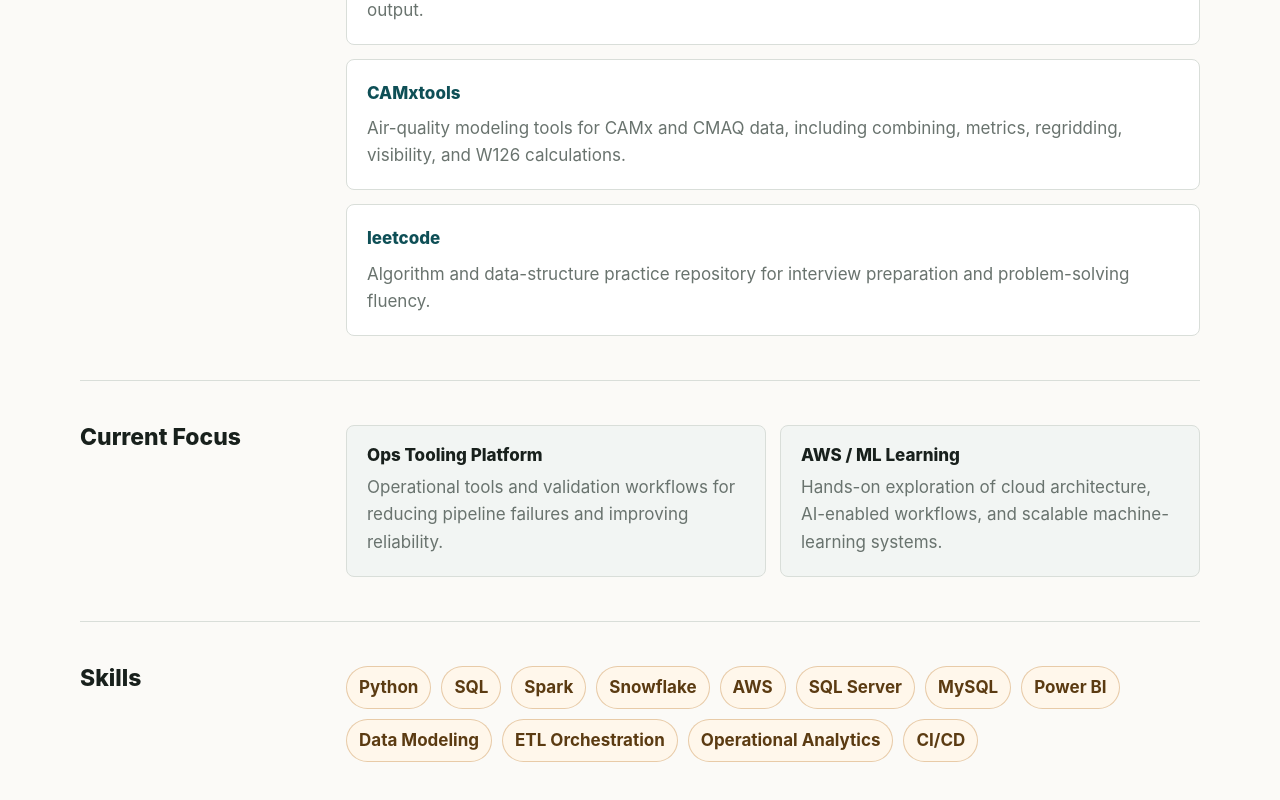
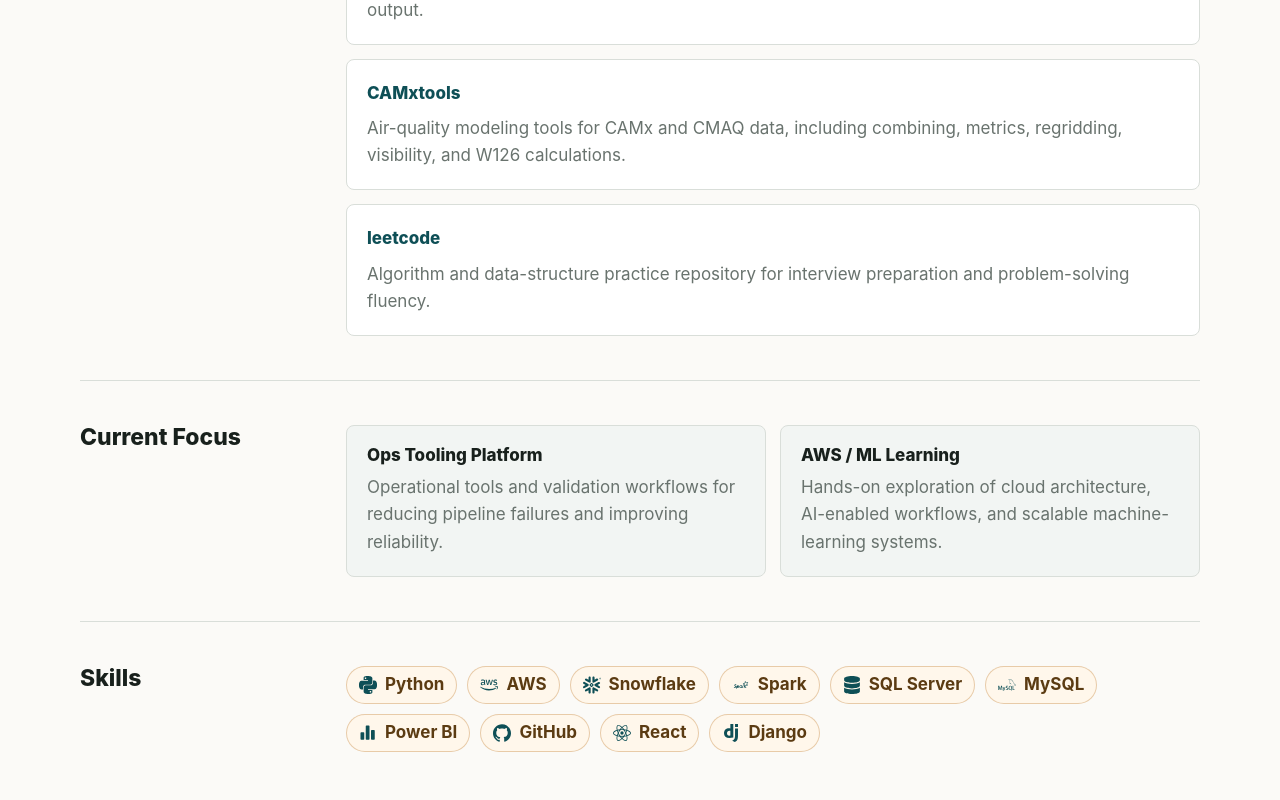
Before and after one commit to jaegunjung/jaegunjung.github.io, a React (Vite) app: page / in a window 1280 px wide. Shown: the part 1445-2245 px from the top of the page. Built offline with nearby package versions, Linux system fonts and the light colour scheme.

Commit message:
Add skill icons

```diff
--- a/package.json
+++ b/package.json
@@ -11,7 +11,8 @@
   },
   "dependencies": {
     "react": "^19.2.6",
-    "react-dom": "^19.2.6"
+    "react-dom": "^19.2.6",
+    "react-icons": "^5.6.0"
   },
   "devDependencies": {
     "@eslint/js": "^10.0.1",
--- a/src/App.jsx
+++ b/src/App.jsx
@@ -1,3 +1,15 @@
+import {
+  SiDjango,
+  SiGithub,
+  SiMysql,
+  SiPython,
+  SiReact,
+  SiSnowflake,
+} from 'react-icons/si'
+import { BiSolidBarChartAlt2 } from 'react-icons/bi'
+import { DiSpark } from 'react-icons/di'
+import { FaAws, FaDatabase } from 'react-icons/fa'
+
 const projects = [
   {
     name: 'Crypto Data Analysis',
@@ -45,18 +57,16 @@
 ]
 
 const skills = [
-  'Python',
-  'SQL',
-  'Spark',
-  'Snowflake',
-  'AWS',
-  'SQL Server',
-  'MySQL',
-  'Power BI',
-  'Data Modeling',
-  'ETL Orchestration',
-  'Operational Analytics',
-  'CI/CD',
+  { name: 'Python', Icon: SiPython },
+  { name: 'AWS', Icon: FaAws },
+  { name: 'Snowflake', Icon: SiSnowflake },
+  { name: 'Spark', Icon: DiSpark },
+  { name: 'SQL Server', Icon: FaDatabase },
+  { name: 'MySQL', Icon: SiMysql },
+  { name: 'Power BI', Icon: BiSolidBarChartAlt2 },
+  { name: 'GitHub', Icon: SiGithub },
+  { name: 'React', Icon: SiReact },
+  { name: 'Django', Icon: SiDjango },
 ]
 
 function App() {
@@ -146,8 +156,11 @@
           <h2>Skills</h2>
         </div>
         <div className="skill-list">
-          {skills.map((skill) => (
-            <span key={skill}>{skill}</span>
+          {skills.map(({ name, Icon }) => (
+            <span className="skill-pill" key={name}>
+              <Icon aria-hidden="true" />
+              {name}
+            </span>
           ))}
         </div>
       </section>
--- a/src/index.css
+++ b/src/index.css
@@ -245,13 +245,25 @@
   gap: 10px;
 }
 
-.skill-list span {
+.skill-pill {
+  display: inline-flex;
+  min-height: 38px;
+  align-items: center;
+  gap: 8px;
   padding: 7px 12px;
   border: 1px solid rgba(184, 111, 25, 0.32);
   border-radius: 999px;
   background: #fff7eb;
   color: #5b3b12;
   font-weight: 700;
+  line-height: 1;
+}
+
+.skill-pill svg {
+  width: 18px;
+  height: 18px;
+  flex: 0 0 auto;
+  color: var(--accent-strong);
 }
 
 @media (max-width: 820px) {
```
Also changed, not shown: 1 other file (tests, documents, lock files or other folders).
